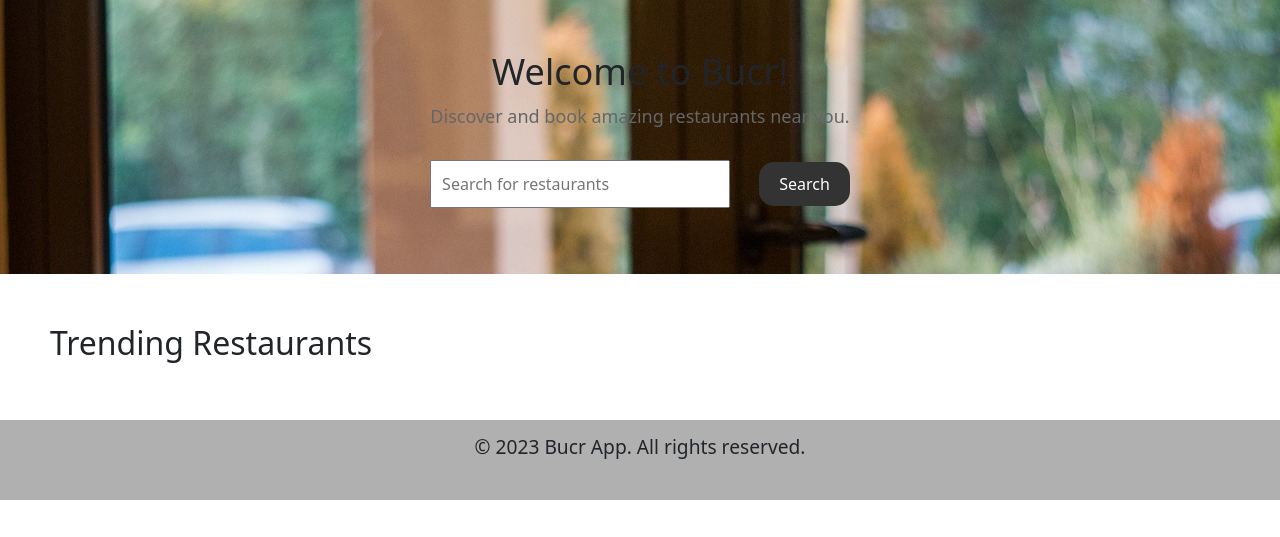
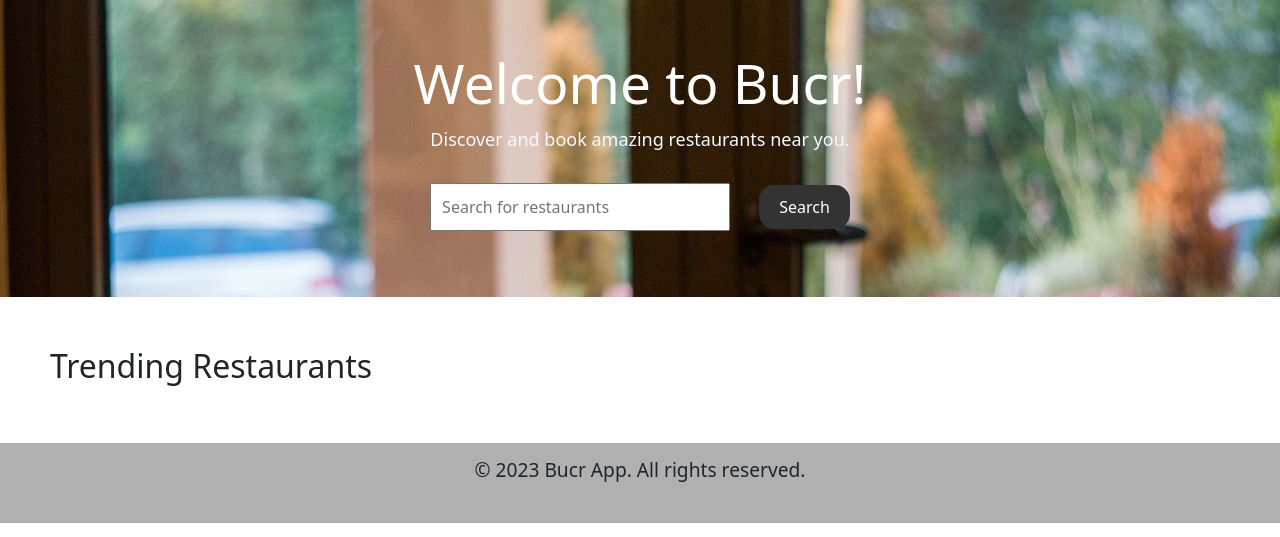
Before and after one commit to cgrade/Bucr, a Django app: page / in a window 1280 px wide. Shown: the part 110-647 px from the top of the page. Run offline with Django 4.2, Linux system fonts and the light colour scheme; data that the repository does not hold is empty.

Commit message:
some fixes made

```diff
--- a/bucr_app/static/styles/styles.css
+++ b/bucr_app/static/styles/styles.css
@@ -2,7 +2,7 @@
 
 .hero {
   background-image: url(../../../media/pic.jpg);
-
+  background-size: cover;
   padding: 50px;
   text-align: center;
 }
@@ -10,11 +10,12 @@
 .hero h1 {
   font-size: 36px;
   margin-bottom: 10px;
+  color: #ccc;
 }
 
 .hero p {
   font-size: 18px;
-  color: #666;
+  color: #ccc;
   margin-bottom: 30px;
 }
 
--- a/bucr_app/templates/create_reservation.html
+++ b/bucr_app/templates/create_reservation.html
@@ -1,6 +1,6 @@
 <!-- create_reservation.html -->
 
-{% extends 'base.html' %} {% load static %} {% block content %}
+{% extends 'base.html' %}{% load static %}  {% block content %}
 <link rel="stylesheet" href="/static/styles/create_reservation.css" />
 <div class="container">
   <h1>Create Reservation</h1>
--- a/bucr_app/templates/homepage.html
+++ b/bucr_app/templates/homepage.html
@@ -3,8 +3,8 @@
 
 
 <section class="hero">
-  <h1>Welcome to Bucr!</h1>
-  <p >Discover and book amazing restaurants near you.</p>
+  <h1 style="color: white; font-size: 55px;">Welcome to Bucr!</h1>
+  <p style="color: rgb(249, 249, 255);">Discover and book amazing restaurants near you.</p>
   <form action="{% url 'search' %}" method="GET">
     <input type="text" name="query" placeholder="Search for restaurants" />
     <button type="submit">Search</button>
```
